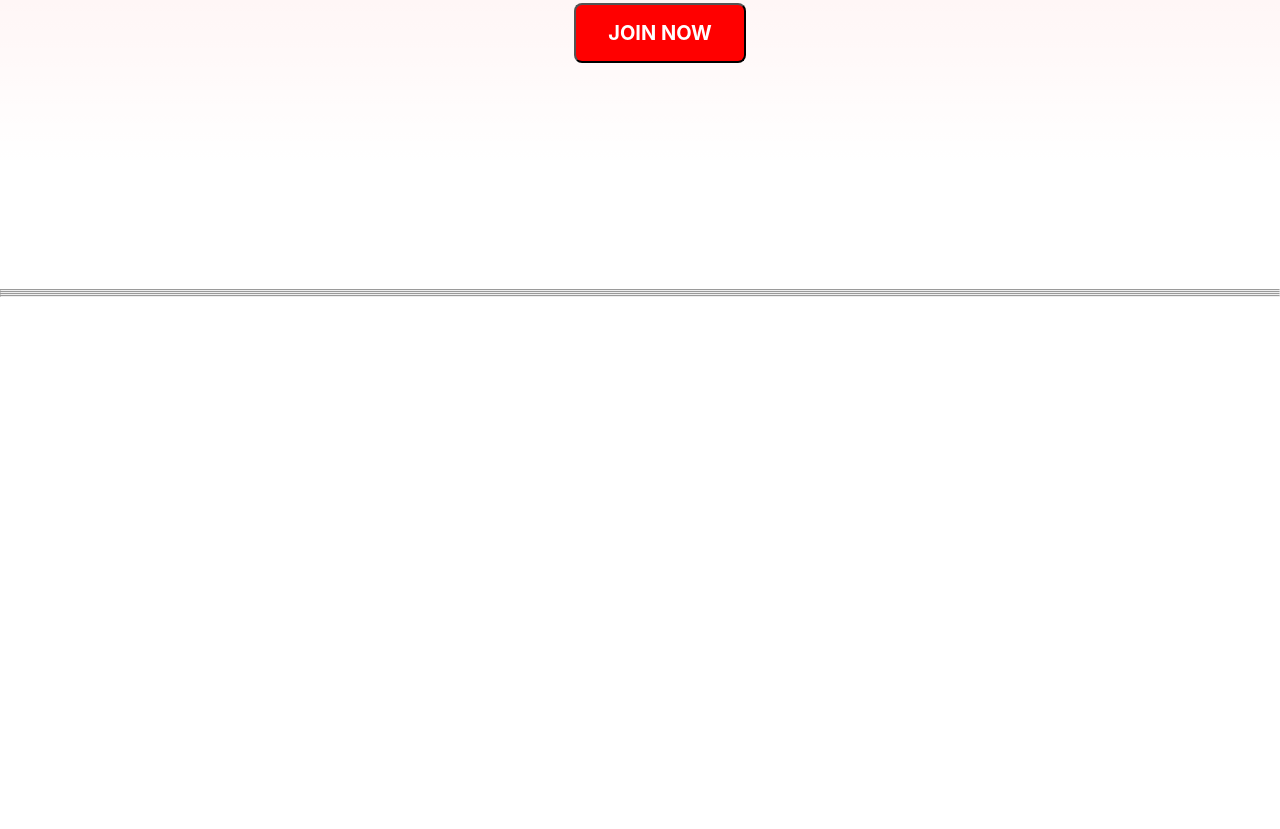
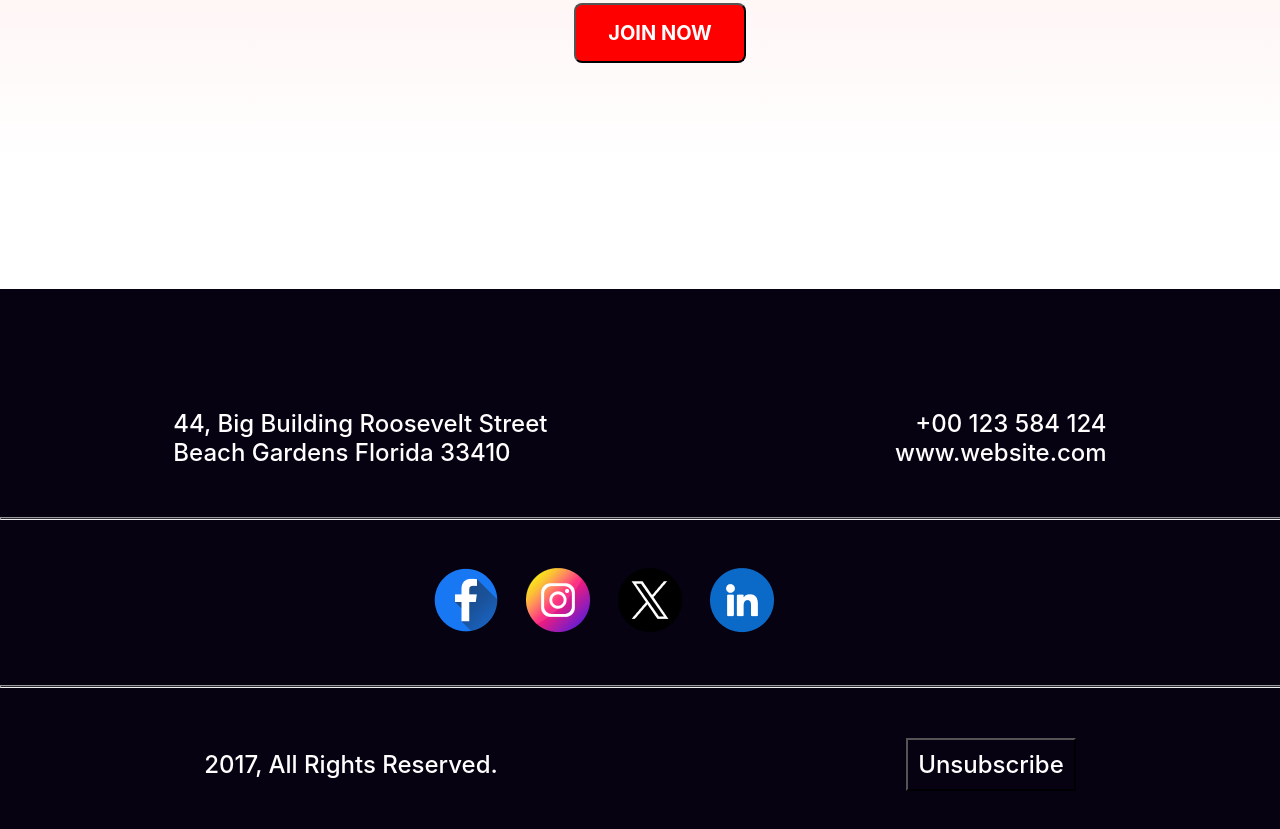
Before and after one commit to imtiaz-ahmed8251/B9A1-New-Year-New-Mission, a plain HTML site: page index.html in a window 1280 px wide. Shown: the part 2659-3488 px from the top of the page. Before the commit the page ends 2956 px from the top, so only its background shows below. Drawn offline with Linux system fonts and the light colour scheme.

Commit message:
footer done

```diff
--- a/css/style.css
+++ b/css/style.css
@@ -248,3 +248,99 @@
     position: relative;
     margin-top: 316px;
 }
+
+/*footer section*/
+footer {
+    padding-top: 120px;
+    padding-bottom: 120px;
+    padding-left: 0px;
+    padding-right: 0px;
+    margin-top: 120px;
+    max-width: 1600px;
+    max-height: 609px;
+    background: #070211;
+}
+
+hr {
+    width: 1320px;
+    height: 1px;
+    background: rgba(255, 255, 255, 0.15);
+}
+
+#footer-address {
+    color: #FFF;
+    font-family: Inter;
+    font-size: 24px;
+    font-style: normal;
+    font-weight: 500;
+    max-width: 375px;
+    max-height: 80px;
+}
+
+#footer-contact {
+    color: #FFF;
+    font-family: Inter;
+    font-size: 24px;
+    font-style: normal;
+    font-weight: 500;
+}
+
+#footer-lower {
+    display: flex;
+    position: relative;
+    justify-content: space-between;
+    color: #FFF;
+    font-family: Inter;
+    font-size: 24px;
+    font-weight: 500;
+    margin-top: 50px;
+}
+
+.logo-links {
+    margin: 0px 24px;
+    display: inline-block;
+    position: relative;
+}
+
+#social-links {
+    margin: 48px 24px;
+    justify-content: center;
+    text-align: center;
+    align-items: center;
+}
+
+#footer-address,
+#copyright {
+    display: inline-flex;
+    text-align: left;
+}
+
+#unsubscribe-button {
+    display: inline-flex;
+    text-align: right;
+    background: none;
+    color: #FFF;
+    font-family: Inter;
+    font-size: 24px;
+    font-weight: 500;
+    padding: 10px;
+
+
+}
+
+#unsubscribe-button:hover {
+    border-color: #FFF;
+    border-style: solid;
+    border-radius: 10px;
+}
+
+#footer-contact {
+    display: block;
+    text-align: right;
+}
+
+#footer-upper {
+    display: flex;
+    justify-content: space-between;
+    margin-bottom: 50px;
+}
--- a/index.html
+++ b/index.html
@@ -60,7 +60,7 @@
             <div class="place-info">
                 <p><span id="place-tag">Place: </span>New Park Hotel Date</p>
                 <p><span id="date-tag"">Date: </span>31 December Night 2023</p>
-                <p><span id="time-tag">Time: </span>Evening 7.30 pm to 12.30 am</p>
+                <p><span id=" time-tag">Time: </span>Evening 7.30 pm to 12.30 am</p>
             </div>
             <div id="join-place">
                 <button id="place-join-button"><span id="join-text">Join Now</span></button>
@@ -71,14 +71,35 @@
         <!-- Subscribe section -->
     </main>
     <footer>
-        <!-- Address section -->
+        <section id="footer-upper">
+            <!-- Address section -->
+            <div>
+                <p id="footer-address">44, Big Building Roosevelt Street Beach Gardens Florida 33410</p>
+            </div>
+            <!-- Contact Number section -->
+            <div id="footer-contact">
+                <p>
+                    +00 123 584 124
+                </p>
+                <p>
+                    www.website.com
+                </p>
+            </div>
+        </section>
         <hr>
-        <!-- Contact Number section -->
+        <section id="social-links">
+            <div class="logo-links"><img src="resources/Facebook.png" alt="facebook logo">
+            <div class="logo-links"><img src="resources/Instagram.png" alt="instagram logo">
+            <div class="logo-links"><img src="resources/Twitter.png" alt="twitter logo">
+            <div class="logo-links"><img src="resources/Linkedin.png" alt="linkedin logo">
+        </section>
         <hr>
-        <!-- copyright section -->
-        <hr>
-        <!-- Unsubscribe Button section -->
-        <hr>
+        <section id="footer-lower">
+            <!-- copyright section -->
+            <p id="copyright">2017, All Rights Reserved.</p>
+            <!-- Unsubscribe Button section -->
+            <button id="unsubscribe-button">Unsubscribe</button>
+        </section>
 
     </footer>
 </body>
```
